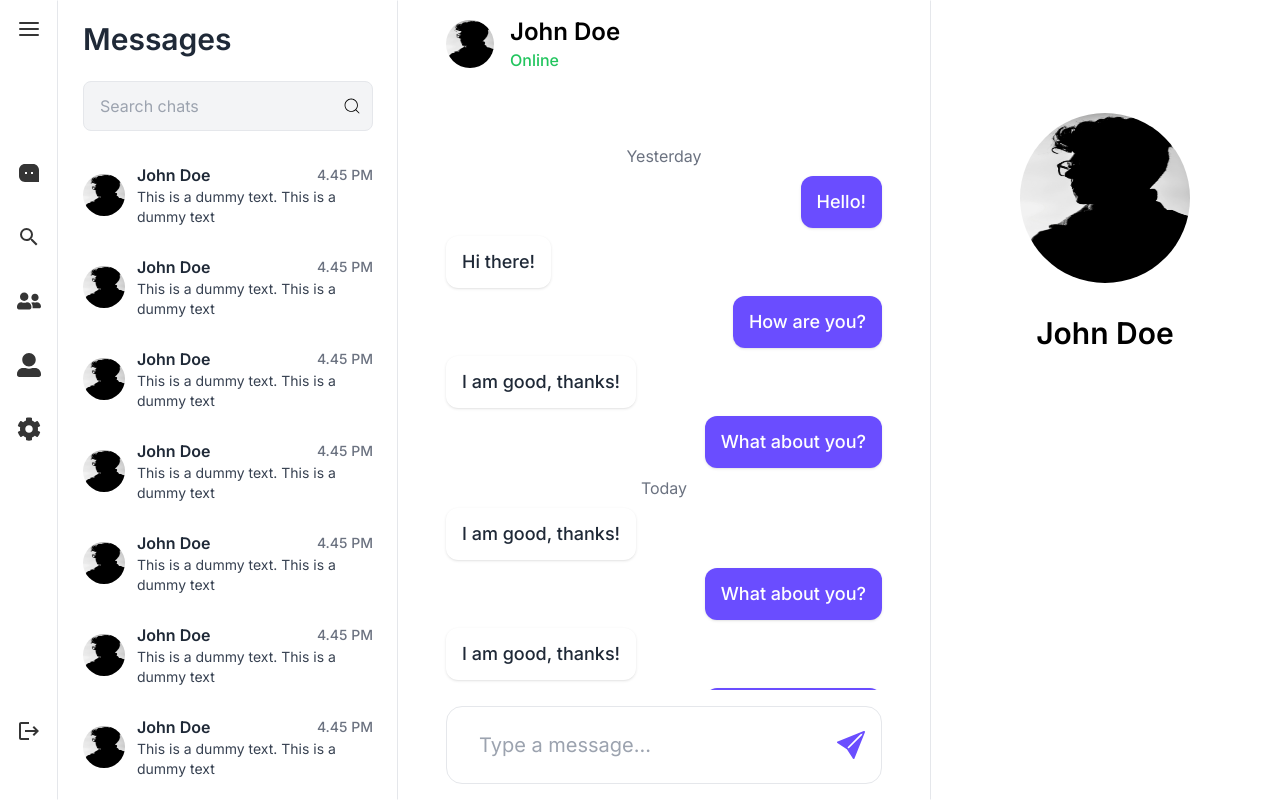
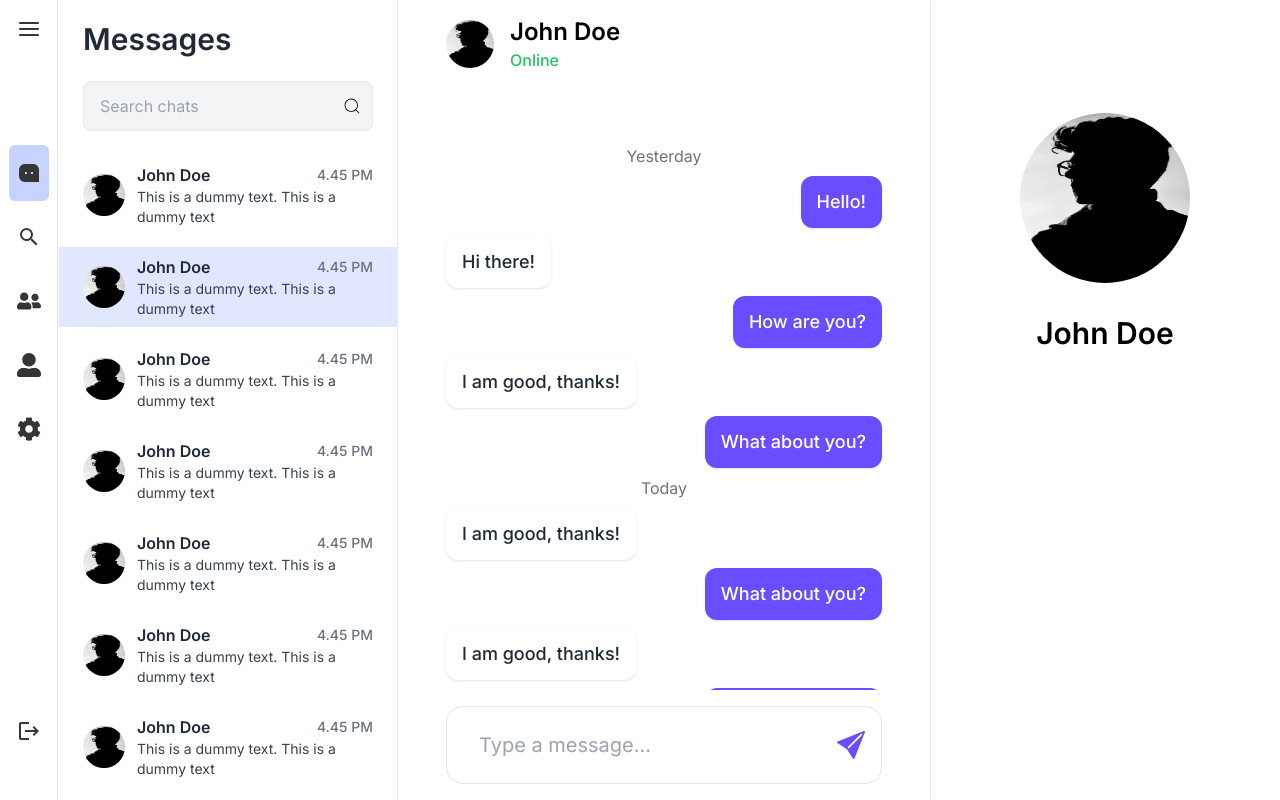
Before and after one commit to edwinochieng/chatterbox, a Next.js app: page /chats/1 in a window 1280 px wide. Built offline with nearby package versions, Linux system fonts and the light colour scheme.

Commit message:
set active chats and links

```diff
--- a/src/components/Chat.tsx
+++ b/src/components/Chat.tsx
@@ -1,12 +1,18 @@
 "use client";
 import React from "react";
 import { Avatar, AvatarFallback, AvatarImage } from "@/components/ui/avatar";
-import { useRouter } from "next/navigation";
+import { usePathname, useRouter } from "next/navigation";
 
-export default function Chat() {
+export default function Chat({ chat, index }: any) {
   const router = useRouter();
+  const pathname = usePathname();
   return (
-    <div className="w-full flex flex-row items-center my-3 px-6 py-2 cursor-pointer hover:bg-indigo-50 " onClick={() => router.push("/chats/123")}>
+    <div
+      className={`w-full flex flex-row items-center my-3 px-6 py-2 cursor-pointer hover:bg-indigo-50 ${
+        pathname === `/chats/${index}` ? "bg-indigo-100" : "bg-transparent"
+      }`}
+      onClick={() => router.push(`/chats/${index}`)}
+    >
       <Avatar className="h-[42px] w-[42px]">
         <AvatarImage src="/profile.jpg" />
         <AvatarFallback>CN</AvatarFallback>
--- a/src/components/ChatList.tsx
+++ b/src/components/ChatList.tsx
@@ -40,7 +40,7 @@ export default function ChatList() {
 
         <div>
           {filteredChats.map((chat, index) => (
-            <Chat key={index} />
+            <Chat key={index} index={index} chat={chat} />
           ))}
         </div>
       </div>
--- a/src/components/Sidebar.tsx
+++ b/src/components/Sidebar.tsx
@@ -66,7 +66,10 @@ export default function Sidebar() {
                 <Link
                   href={item.path}
                   className={`flex items-center space-x-4 py-4 px-2 hover:bg-indigo-100 rounded-[6px] cursor-pointer ${
-                    pathname === item.path ? "bg-indigo-200" : "bg-transparent"
+                    pathname === item.path ||
+                    pathname.startsWith(`${item.path}/`)
+                      ? "bg-indigo-200"
+                      : "bg-transparent"
                   }`}
                 >
                   <div>{item.icon}</div>
```
